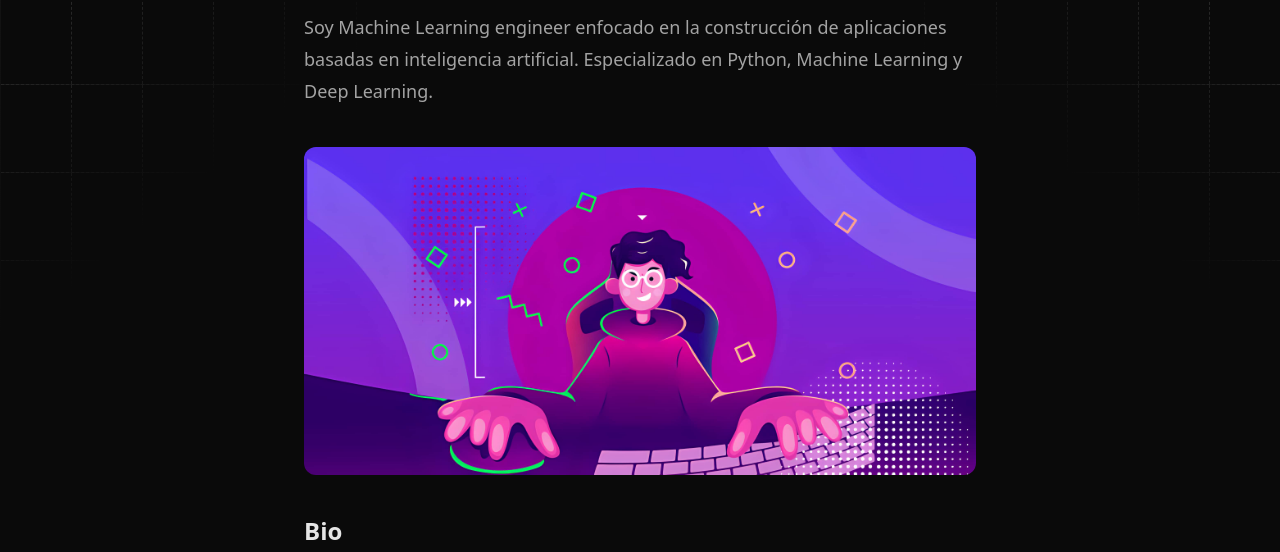
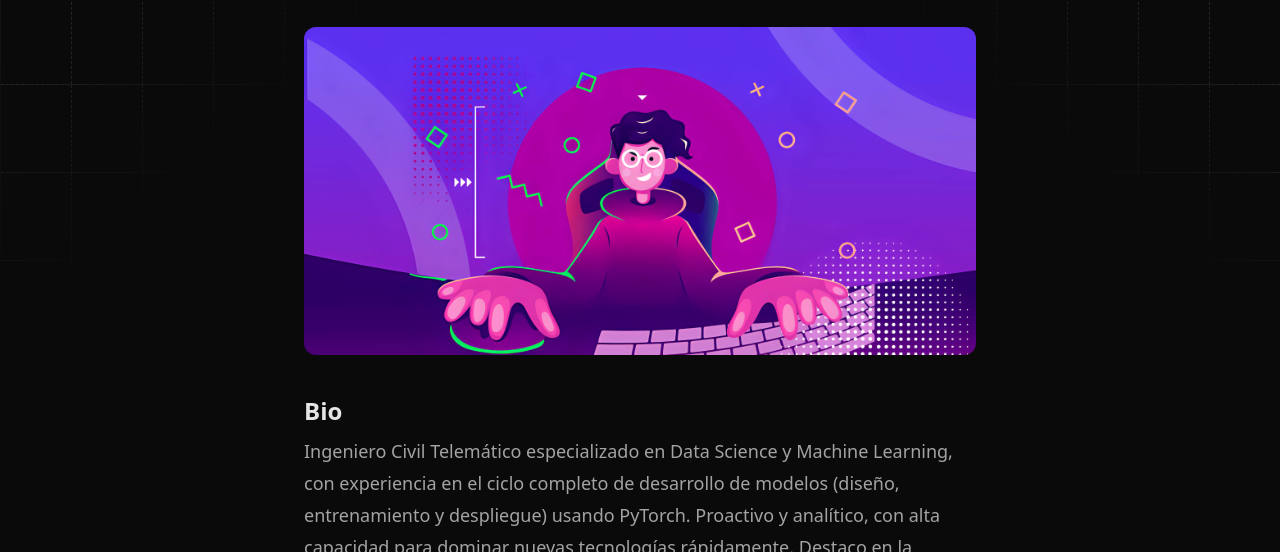
Before and after one commit to yeriel/yeriel.github.io, an Astro site: page /about in a window 1280 px wide. Shown: the part 181-733 px from the top of the page. Built offline with nearby package versions, Linux system fonts and the light colour scheme; Astro itself is replaced by a stand-in of ours.

Commit message:
change imagen and bio

```diff
--- a/src/pages/about.astro
+++ b/src/pages/about.astro
@@ -9,7 +9,7 @@ import Layout from "../layouts/main.astro";
   <section class="relative z-20 max-w-2xl mx-auto my-12 px-7 lg:px-0">
     <PageHeading
       title="~# Whoami"
-      description="Soy Machine Learning engineer enfocado en la construcción de aplicaciones basadas en inteligencia artificial. Especializado en Python, Machine Learning y Deep Learning."/>
+      description=""/>
 
     <img src="/assets/images/about.jpg" class="relative z-30 w-full my-10 rounded-xl" />
 
@@ -17,8 +17,7 @@ import Layout from "../layouts/main.astro";
     <p
       class="text-sm leading-6 text-gray-600 dark:text-neutral-400 sm:leading-7 lg:leading-8 sm:text-base lg:text-lg"
     >
-      Especialista en IA que desarrolla soluciones para optimizar procesos mineros (deep learning en granulometría) y financieros (detección de fraude).
-      Transformo datos en insights accionables mediante dashboards estratégicos y sistemas generativos con LLMs. Experiencia en entornos cloud y bioinformática.
+    Ingeniero Civil Telemático especializado en Data Science y Machine Learning, con experiencia en el ciclo completo de desarrollo de modelos (diseño, entrenamiento y despliegue) usando PyTorch. Proactivo y analítico, con alta capacidad para dominar nuevas tecnologías rápidamente. Destaco en la colaboración interdisciplinaria y la creación de soluciones innovadoras con impacto tangible.
     </p>
 
     <h2
```
Also changed, not shown: public/assets/images/photo.png.
